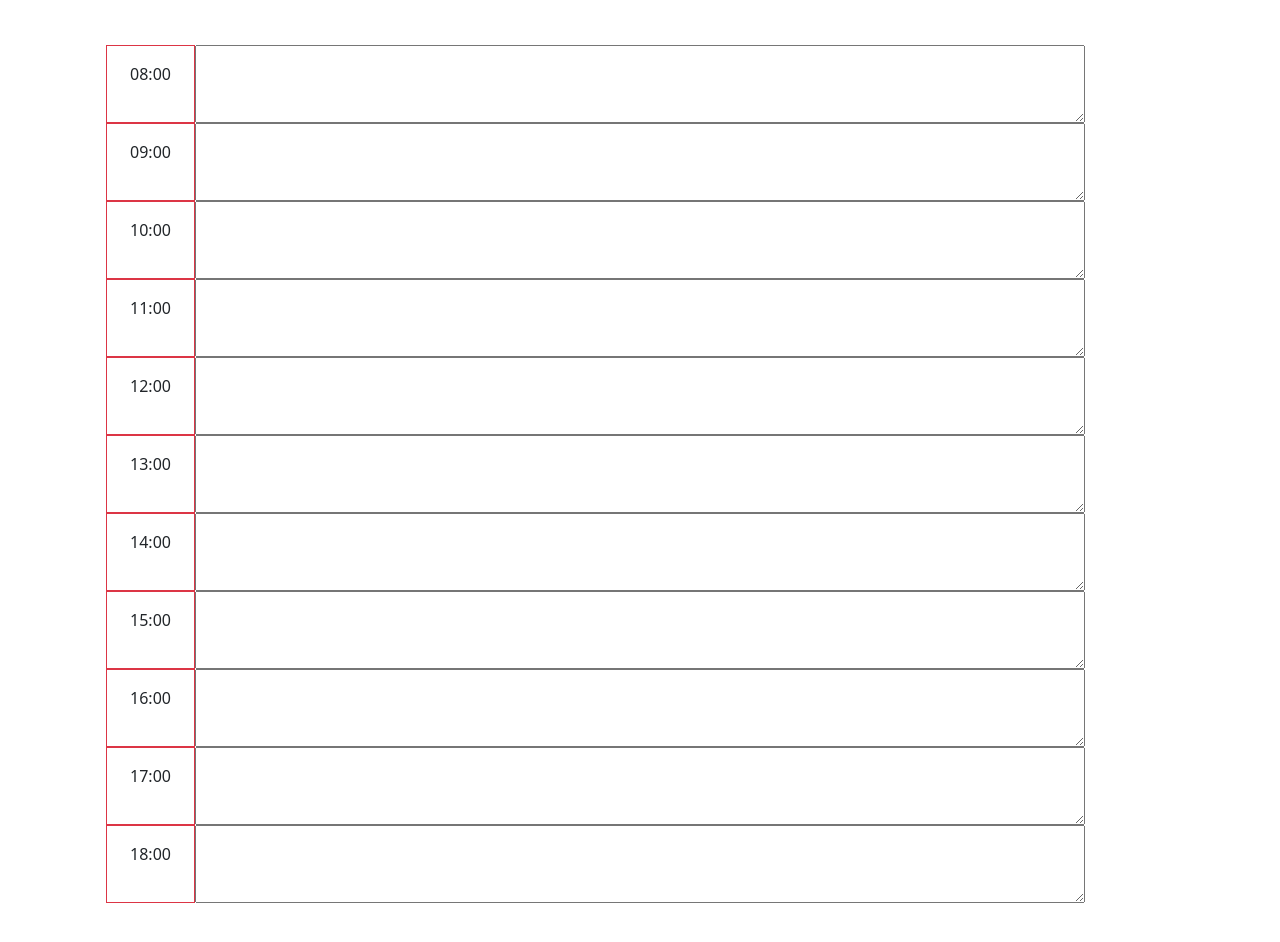
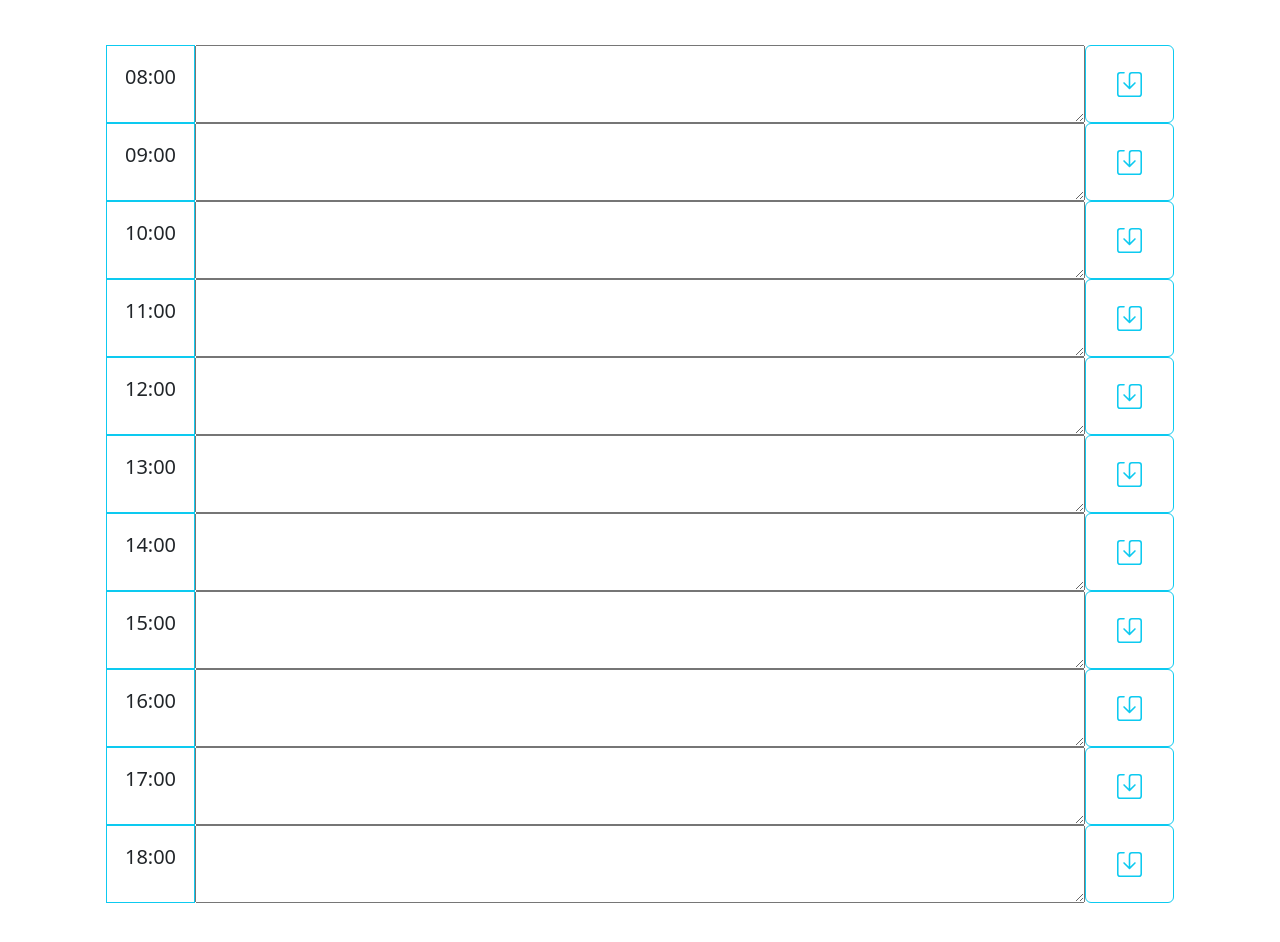
Before and after one commit to djdevj/day-scheduler, a plain HTML site: page index.html in a window 1280 px wide. Shown: the part 280-1222 px from the top of the page. Drawn offline with nearby package versions, Linux system fonts and the light colour scheme.

Commit message:
updated HTML

```diff
--- a/index.html
+++ b/index.html
@@ -14,80 +14,104 @@
       <div class="container-lg px-5 mb-5">
 
         <div id="hour-9" class="row time-block past">
-          <div class="col-2 col-md-1 hour text-center py-3 border border-danger">08:00</div>
+          <div class="col-2 col-md-1 hour text-center py-3 fs-5 border border-info">08:00</div>
           <textarea class="col-8 col-md-10 description" rows="3"> </textarea>
-          <button class="btn saveBtn col-2 col-md-1" aria-label="save">
-            <i class="fas fa-save" aria-hidden="true"></i>
+          <button class="btn btn-outline-info saveBtn col-2 col-md-1" aria-label="save">
+            <i aria-hidden="rue"></i>
+            <svg xmlns="http://www.w3.org/2000/svg" width="25" height="25" fill="currentColor" class="bi bi-save" viewBox="0 0 16 16">
+              <path d="M2 1a1 1 0 0 0-1 1v12a1 1 0 0 0 1 1h12a1 1 0 0 0 1-1V2a1 1 0 0 0-1-1H9.5a1 1 0 0 0-1 1v7.293l2.646-2.647a.5.5 0 0 1 .708.708l-3.5 3.5a.5.5 0 0 1-.708 0l-3.5-3.5a.5.5 0 1 1 .708-.708L7.5 9.293V2a2 2 0 0 1 2-2H14a2 2 0 0 1 2 2v12a2 2 0 0 1-2 2H2a2 2 0 0 1-2-2V2a2 2 0 0 1 2-2h2.5a.5.5 0 0 1 0 1H2z"/>
+            </svg>
           </button>
         </div>
         <div id="hour-9" class="row time-block past">
-          <div class="col-2 col-md-1 hour text-center py-3 border border-danger">09:00</div>
+          <div class="col-2 col-md-1 hour text-center py-3 fs-5 border border-info">09:00</div>
           <textarea class="col-8 col-md-10 description" rows="3"> </textarea>
-          <button class="btn saveBtn col-2 col-md-1" aria-label="save">
-            <i class="fas fa-save" aria-hidden="true"></i>
+          <button class="btn btn-outline-info saveBtn col-2 col-md-1" aria-label="save">
+
+            <svg xmlns="http://www.w3.org/2000/svg" width="25" height="25" fill="currentColor" class="bi bi-save" viewBox="0 0 16 16">
+              <path d="M2 1a1 1 0 0 0-1 1v12a1 1 0 0 0 1 1h12a1 1 0 0 0 1-1V2a1 1 0 0 0-1-1H9.5a1 1 0 0 0-1 1v7.293l2.646-2.647a.5.5 0 0 1 .708.708l-3.5 3.5a.5.5 0 0 1-.708 0l-3.5-3.5a.5.5 0 1 1 .708-.708L7.5 9.293V2a2 2 0 0 1 2-2H14a2 2 0 0 1 2 2v12a2 2 0 0 1-2 2H2a2 2 0 0 1-2-2V2a2 2 0 0 1 2-2h2.5a.5.5 0 0 1 0 1H2z"/>
+            </svg>
           </button>
         </div>
         <div id="hour-10" class="row time-block present">
-          <div class="col-2 col-md-1 hour text-center py-3 border border-danger">10:00</div>
+          <div class="col-2 col-md-1 hour text-center py-3 fs-5 border border-info">10:00</div>
           <textarea class="col-8 col-md-10 description" rows="3"> </textarea>
-          <button class="btn saveBtn col-2 col-md-1" aria-label="save">
-            <i class="fas fa-save" aria-hidden="true"></i>
+          <button class="btn btn-outline-info saveBtn col-2 col-md-1" aria-label="save">
+            <svg xmlns="http://www.w3.org/2000/svg" width="25" height="25" fill="currentColor" class="bi bi-save" viewBox="0 0 16 16">
+              <path d="M2 1a1 1 0 0 0-1 1v12a1 1 0 0 0 1 1h12a1 1 0 0 0 1-1V2a1 1 0 0 0-1-1H9.5a1 1 0 0 0-1 1v7.293l2.646-2.647a.5.5 0 0 1 .708.708l-3.5 3.5a.5.5 0 0 1-.708 0l-3.5-3.5a.5.5 0 1 1 .708-.708L7.5 9.293V2a2 2 0 0 1 2-2H14a2 2 0 0 1 2 2v12a2 2 0 0 1-2 2H2a2 2 0 0 1-2-2V2a2 2 0 0 1 2-2h2.5a.5.5 0 0 1 0 1H2z"/>
+            </svg>
           </button>
         </div>
         <div id="hour-11" class="row time-block future">
-          <div class="col-2 col-md-1 hour text-center py-3 border border-danger">11:00</div>
+          <div class="col-2 col-md-1 hour text-center py-3 fs-5 border border-info">11:00</div>
           <textarea class="col-8 col-md-10 description" rows="3"> </textarea>
-          <button class="btn saveBtn col-2 col-md-1" aria-label="save">
-            <i class="fas fa-save" aria-hidden="true"></i>
+          <button class="btn btn-outline-info saveBtn col-2 col-md-1" aria-label="save">
+            <svg xmlns="http://www.w3.org/2000/svg" width="25" height="25" fill="currentColor" class="bi bi-save" viewBox="0 0 16 16">
+              <path d="M2 1a1 1 0 0 0-1 1v12a1 1 0 0 0 1 1h12a1 1 0 0 0 1-1V2a1 1 0 0 0-1-1H9.5a1 1 0 0 0-1 1v7.293l2.646-2.647a.5.5 0 0 1 .708.708l-3.5 3.5a.5.5 0 0 1-.708 0l-3.5-3.5a.5.5 0 1 1 .708-.708L7.5 9.293V2a2 2 0 0 1 2-2H14a2 2 0 0 1 2 2v12a2 2 0 0 1-2 2H2a2 2 0 0 1-2-2V2a2 2 0 0 1 2-2h2.5a.5.5 0 0 1 0 1H2z"/>
+            </svg>
           </button>
         </div>
         <div id="hour-11" class="row time-block future">
-          <div class="col-2 col-md-1 hour text-center py-3 border border-danger">12:00</div>
+          <div class="col-2 col-md-1 hour text-center py-3 fs-5 border border-info">12:00</div>
           <textarea class="col-8 col-md-10 description" rows="3"> </textarea>
-          <button class="btn saveBtn col-2 col-md-1" aria-label="save">
-            <i class="fas fa-save" aria-hidden="true"></i>
+          <button class="btn btn-outline-info saveBtn col-2 col-md-1" aria-label="save">
+            <svg xmlns="http://www.w3.org/2000/svg" width="25" height="25" fill="currentColor" class="bi bi-save" viewBox="0 0 16 16">
+              <path d="M2 1a1 1 0 0 0-1 1v12a1 1 0 0 0 1 1h12a1 1 0 0 0 1-1V2a1 1 0 0 0-1-1H9.5a1 1 0 0 0-1 1v7.293l2.646-2.647a.5.5 0 0 1 .708.708l-3.5 3.5a.5.5 0 0 1-.708 0l-3.5-3.5a.5.5 0 1 1 .708-.708L7.5 9.293V2a2 2 0 0 1 2-2H14a2 2 0 0 1 2 2v12a2 2 0 0 1-2 2H2a2 2 0 0 1-2-2V2a2 2 0 0 1 2-2h2.5a.5.5 0 0 1 0 1H2z"/>
+            </svg>
           </button>
         </div>
         <div id="hour-11" class="row time-block future">
-          <div class="col-2 col-md-1 hour text-center py-3 border border-danger">13:00</div>
+          <div class="col-2 col-md-1 hour text-center py-3 fs-5 border border-info">13:00</div>
           <textarea class="col-8 col-md-10 description" rows="3"> </textarea>
-          <button class="btn saveBtn col-2 col-md-1" aria-label="save">
-            <i class="fas fa-save" aria-hidden="true"></i>
+          <button class="btn btn-outline-info saveBtn col-2 col-md-1" aria-label="save">
+            <svg xmlns="http://www.w3.org/2000/svg" width="25" height="25" fill="currentColor" class="bi bi-save" viewBox="0 0 16 16">
+              <path d="M2 1a1 1 0 0 0-1 1v12a1 1 0 0 0 1 1h12a1 1 0 0 0 1-1V2a1 1 0 0 0-1-1H9.5a1 1 0 0 0-1 1v7.293l2.646-2.647a.5.5 0 0 1 .708.708l-3.5 3.5a.5.5 0 0 1-.708 0l-3.5-3.5a.5.5 0 1 1 .708-.708L7.5 9.293V2a2 2 0 0 1 2-2H14a2 2 0 0 1 2 2v12a2 2 0 0 1-2 2H2a2 2 0 0 1-2-2V2a2 2 0 0 1 2-2h2.5a.5.5 0 0 1 0 1H2z"/>
+            </svg>
           </button>
         </div>
         <div id="hour-11" class="row time-block future">
-          <div class="col-2 col-md-1 hour text-center py-3 border border-danger">14:00</div>
+          <div class="col-2 col-md-1 hour text-center py-3 fs-5 border border-info">14:00</div>
           <textarea class="col-8 col-md-10 description" rows="3"> </textarea>
-          <button class="btn saveBtn col-2 col-md-1" aria-label="save">
-            <i class="fas fa-save" aria-hidden="true"></i>
+          <button class="btn btn-outline-info saveBtn col-2 col-md-1" aria-label="save">
+            <svg xmlns="http://www.w3.org/2000/svg" width="25" height="25" fill="currentColor" class="bi bi-save" viewBox="0 0 16 16">
+              <path d="M2 1a1 1 0 0 0-1 1v12a1 1 0 0 0 1 1h12a1 1 0 0 0 1-1V2a1 1 0 0 0-1-1H9.5a1 1 0 0 0-1 1v7.293l2.646-2.647a.5.5 0 0 1 .708.708l-3.5 3.5a.5.5 0 0 1-.708 0l-3.5-3.5a.5.5 0 1 1 .708-.708L7.5 9.293V2a2 2 0 0 1 2-2H14a2 2 0 0 1 2 2v12a2 2 0 0 1-2 2H2a2 2 0 0 1-2-2V2a2 2 0 0 1 2-2h2.5a.5.5 0 0 1 0 1H2z"/>
+            </svg>
           </button>
         </div>
         <div id="hour-11" class="row time-block future">
-          <div class="col-2 col-md-1 hour text-center py-3 border border-danger">15:00</div>
+          <div class="col-2 col-md-1 hour text-center py-3 fs-5 border border-info">15:00</div>
           <textarea class="col-8 col-md-10 description" rows="3"> </textarea>
-          <button class="btn saveBtn col-2 col-md-1" aria-label="save">
-            <i class="fas fa-save" aria-hidden="true"></i>
+          <button class="btn btn-outline-info saveBtn col-2 col-md-1" aria-label="save">
+            <svg xmlns="http://www.w3.org/2000/svg" width="25" height="25" fill="currentColor" class="bi bi-save" viewBox="0 0 16 16">
+              <path d="M2 1a1 1 0 0 0-1 1v12a1 1 0 0 0 1 1h12a1 1 0 0 0 1-1V2a1 1 0 0 0-1-1H9.5a1 1 0 0 0-1 1v7.293l2.646-2.647a.5.5 0 0 1 .708.708l-3.5 3.5a.5.5 0 0 1-.708 0l-3.5-3.5a.5.5 0 1 1 .708-.708L7.5 9.293V2a2 2 0 0 1 2-2H14a2 2 0 0 1 2 2v12a2 2 0 0 1-2 2H2a2 2 0 0 1-2-2V2a2 2 0 0 1 2-2h2.5a.5.5 0 0 1 0 1H2z"/>
+            </svg>
           </button>
         </div>
         <div id="hour-11" class="row time-block future">
-          <div class="col-2 col-md-1 hour text-center py-3 border border-danger">16:00</div>
+          <div class="col-2 col-md-1 hour text-center py-3 fs-5 border border-info">16:00</div>
           <textarea class="col-8 col-md-10 description" rows="3"> </textarea>
-          <button class="btn saveBtn col-2 col-md-1" aria-label="save">
-            <i class="fas fa-save" aria-hidden="true"></i>
+          <button class="btn btn-outline-info saveBtn col-2 col-md-1" aria-label="save">
+            <svg xmlns="http://www.w3.org/2000/svg" width="25" height="25" fill="currentColor" class="bi bi-save" viewBox="0 0 16 16">
+              <path d="M2 1a1 1 0 0 0-1 1v12a1 1 0 0 0 1 1h12a1 1 0 0 0 1-1V2a1 1 0 0 0-1-1H9.5a1 1 0 0 0-1 1v7.293l2.646-2.647a.5.5 0 0 1 .708.708l-3.5 3.5a.5.5 0 0 1-.708 0l-3.5-3.5a.5.5 0 1 1 .708-.708L7.5 9.293V2a2 2 0 0 1 2-2H14a2 2 0 0 1 2 2v12a2 2 0 0 1-2 2H2a2 2 0 0 1-2-2V2a2 2 0 0 1 2-2h2.5a.5.5 0 0 1 0 1H2z"/>
+            </svg>
           </button>
         </div>
         <div id="hour-11" class="row time-block future">
-          <div class="col-2 col-md-1 hour text-center py-3 border border-danger">17:00</div>
+          <div class="col-2 col-md-1 hour text-center py-3 fs-5 border border-info">17:00</div>
           <textarea class="col-8 col-md-10 description" rows="3"> </textarea>
-          <button class="btn saveBtn col-2 col-md-1" aria-label="save">
-            <i class="fas fa-save" aria-hidden="true"></i>
+          <button class="btn btn-outline-info saveBtn col-2 col-md-1" aria-label="save">
+            <svg xmlns="http://www.w3.org/2000/svg" width="25" height="25" fill="currentColor" class="bi bi-save" viewBox="0 0 16 16">
+              <path d="M2 1a1 1 0 0 0-1 1v12a1 1 0 0 0 1 1h12a1 1 0 0 0 1-1V2a1 1 0 0 0-1-1H9.5a1 1 0 0 0-1 1v7.293l2.646-2.647a.5.5 0 0 1 .708.708l-3.5 3.5a.5.5 0 0 1-.708 0l-3.5-3.5a.5.5 0 1 1 .708-.708L7.5 9.293V2a2 2 0 0 1 2-2H14a2 2 0 0 1 2 2v12a2 2 0 0 1-2 2H2a2 2 0 0 1-2-2V2a2 2 0 0 1 2-2h2.5a.5.5 0 0 1 0 1H2z"/>
+            </svg>
           </button>
         </div>
         <div id="hour-11" class="row time-block future">
-          <div class="col-2 col-md-1 hour text-center py-3 border border-danger">18:00</div>
+          <div class="col-2 col-md-1 hour text-center py-3 fs-5 border border-info">18:00</div>
           <textarea class="col-8 col-md-10 description" rows="3"> </textarea>
-          <button class="btn saveBtn col-2 col-md-1" aria-label="save">
-            <i class="fas fa-save" aria-hidden="true"></i>
+          <button class="btn btn-outline-info saveBtn col-2 col-md-1" aria-label="save">
+            <svg xmlns="http://www.w3.org/2000/svg" width="25" height="25" fill="currentColor" class="bi bi-save" viewBox="0 0 16 16">
+              <path d="M2 1a1 1 0 0 0-1 1v12a1 1 0 0 0 1 1h12a1 1 0 0 0 1-1V2a1 1 0 0 0-1-1H9.5a1 1 0 0 0-1 1v7.293l2.646-2.647a.5.5 0 0 1 .708.708l-3.5 3.5a.5.5 0 0 1-.708 0l-3.5-3.5a.5.5 0 1 1 .708-.708L7.5 9.293V2a2 2 0 0 1 2-2H14a2 2 0 0 1 2 2v12a2 2 0 0 1-2 2H2a2 2 0 0 1-2-2V2a2 2 0 0 1 2-2h2.5a.5.5 0 0 1 0 1H2z"/>
+            </svg>
           </button>
         </div>
 
```
